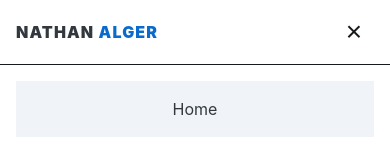
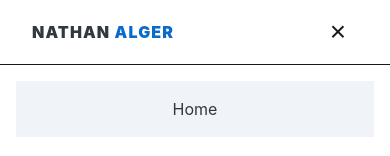
Before and after one commit to nathanalger/portfolio, a React (Vite) app in the folder frontend/: page / in a window 390 px wide. Both pictures are taken after a click on the button "NATHAN ALGER". Shown: the top 156 px of the page. Built offline with nearby package versions, Linux system fonts and the light colour scheme.

Commit message:
navbar width issue

```diff
--- a/frontend/src/components/NavBar.tsx
+++ b/frontend/src/components/NavBar.tsx
@@ -107,7 +107,7 @@ const NavBar = () => {
               alignItems: "center",
               justifyContent: "space-between",
               height: 65,
-              px: 2,
+              px: 4,
               borderBottom: (t) => `1px solid ${t.palette.text.primary}`,
             }}
           >
```
